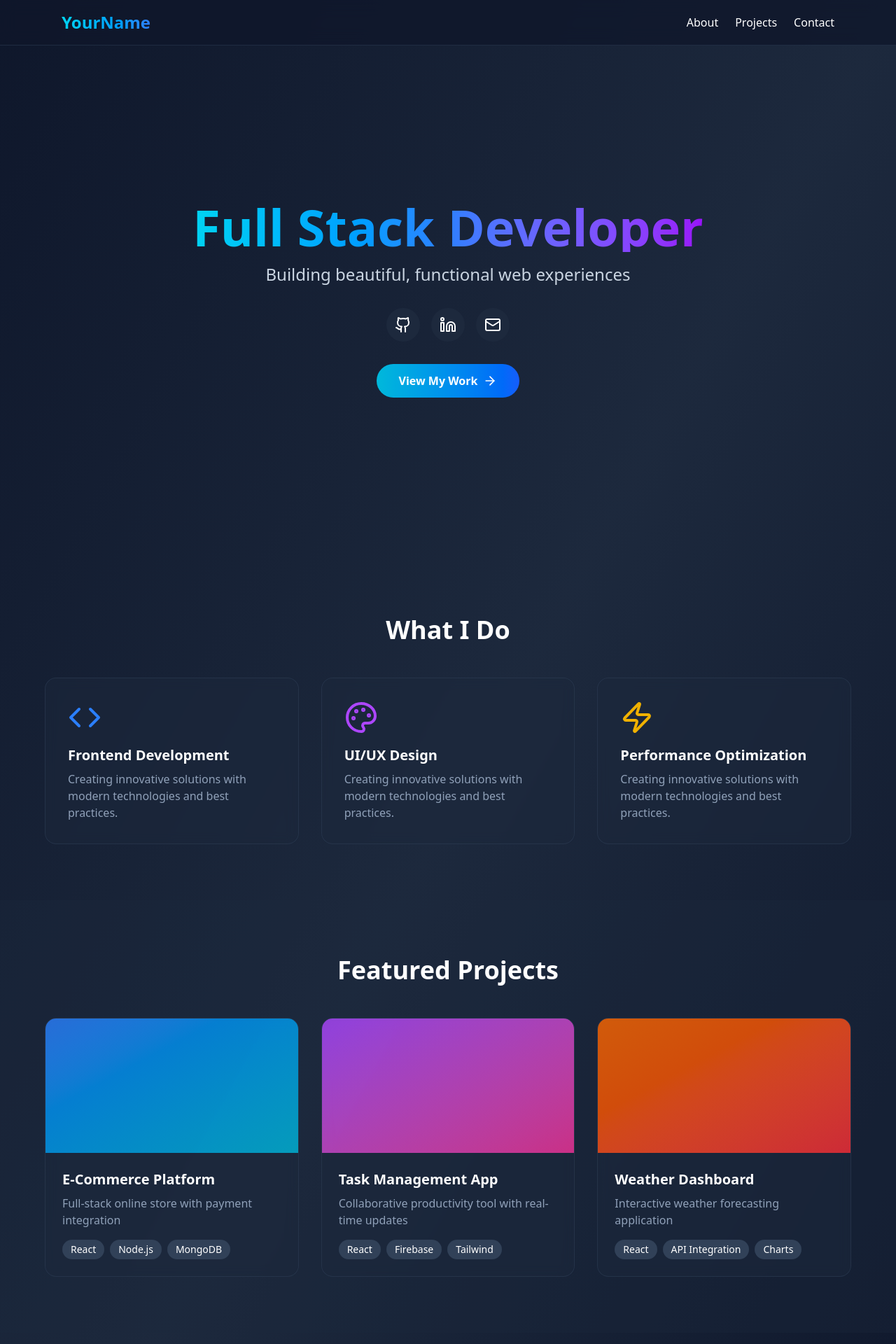
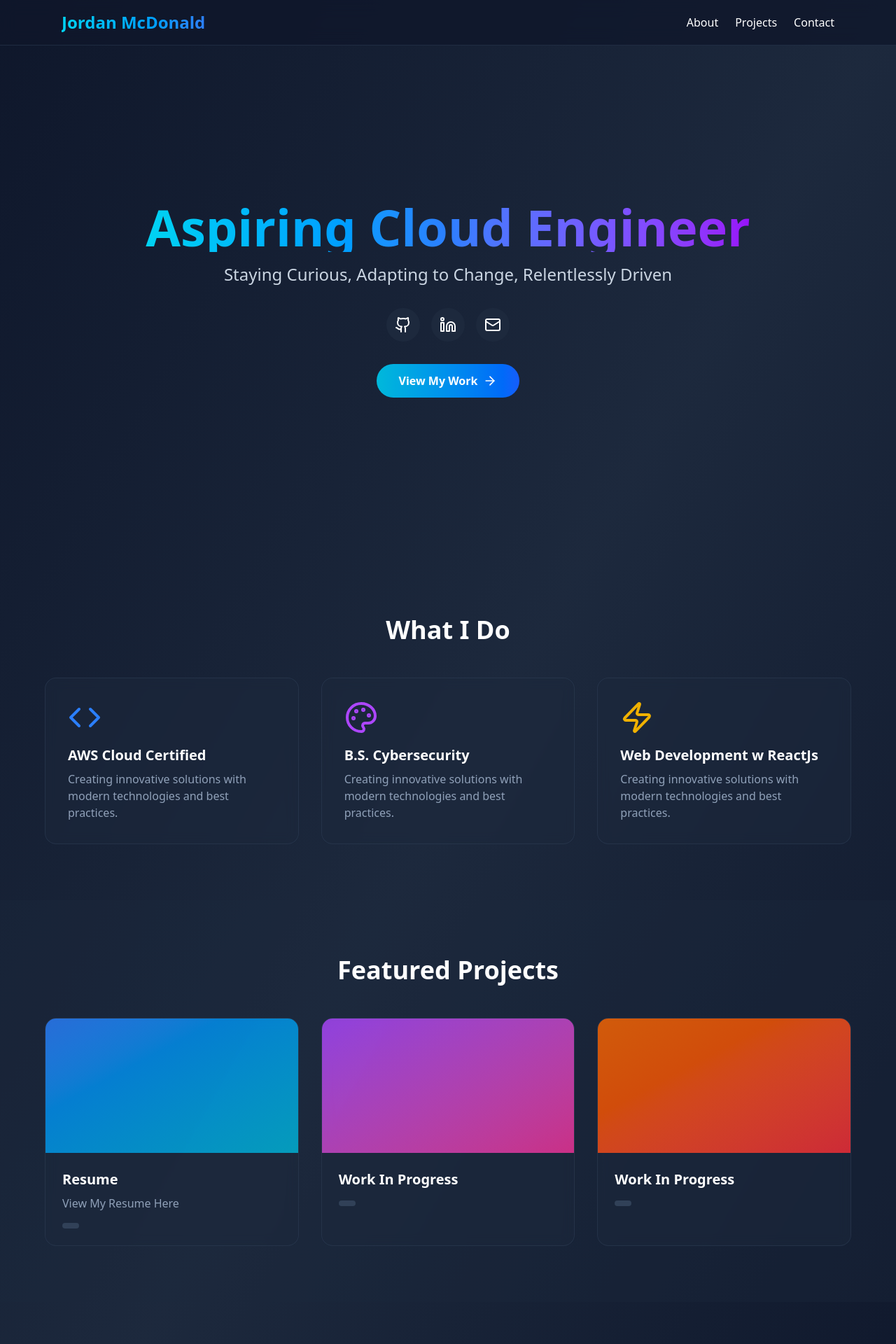
Before and after one commit to jmcdonald46/profilesapp, a React (Vite) app: page / in a window 1280 px wide. Shown: the top 1920 px of the page at 70% size. Built offline with nearby package versions, Linux system fonts and the light colour scheme.

Commit message:
'bygeorgeithinkivedoneit'

```diff
--- a/src/app.jsx
+++ b/src/app.jsx
@@ -12,29 +12,29 @@ export default function App() {
 
     const projects = [
         {
-            title: "E-Commerce Platform",
-            description: "Full-stack online store with payment integration",
-            tech: ["React", "Node.js", "MongoDB"],
+            title: "Resume",
+            description: "View My Resume Here",
+            tech: [""],
             gradient: "from-blue-500 to-cyan-500"
         },
         {
-            title: "Task Management App",
-            description: "Collaborative productivity tool with real-time updates",
-            tech: ["React", "Firebase", "Tailwind"],
+            title: "Work In Progress",
+            description: "",
+            tech: [""],
             gradient: "from-purple-500 to-pink-500"
         },
         {
-            title: "Weather Dashboard",
-            description: "Interactive weather forecasting application",
-            tech: ["React", "API Integration", "Charts"],
+            title: "Work In Progress",
+            description: "",
+            tech: [""],
             gradient: "from-orange-500 to-red-500"
         }
     ];
 
     const skills = [
-        { name: "Frontend Development", icon: Code, color: "text-blue-500" },
-        { name: "UI/UX Design", icon: Palette, color: "text-purple-500" },
-        { name: "Performance Optimization", icon: Zap, color: "text-yellow-500" }
+        { name: "AWS Cloud Certified", icon: Code, color: "text-blue-500" },
+        { name: "B.S. Cybersecurity", icon: Palette, color: "text-purple-500" },
+        { name: "Web Development w ReactJs", icon: Zap, color: "text-yellow-500" }
     ];
 
     return (
@@ -43,7 +43,7 @@ export default function App() {
             <nav className="fixed top-0 w-full bg-slate-900/80 backdrop-blur-md z-50 border-b border-slate-700/50">
                 <div className="max-w-6xl mx-auto px-6 py-4 flex justify-between items-center">
                     <h1 className="text-2xl font-bold bg-gradient-to-r from-cyan-400 to-blue-500 bg-clip-text text-transparent">
-                        YourName
+                        Jordan McDonald
                     </h1>
                     <div className="flex gap-6">
                         <a href="#about" className="hover:text-cyan-400 transition-colors">About</a>
@@ -64,19 +64,33 @@ export default function App() {
                         }}
                     >
                         <h2 className="text-6xl md:text-7xl font-bold mb-4 bg-gradient-to-r from-cyan-400 via-blue-500 to-purple-600 bg-clip-text text-transparent">
-                            Full Stack Developer
+                            Aspiring Cloud Engineer
                         </h2>
                         <p className="text-xl md:text-2xl text-slate-300 mb-8">
-                            Building beautiful, functional web experiences
+                            Staying Curious, Adapting to Change, Relentlessly Driven
                         </p>
                         <div className="flex gap-4 justify-center mb-8">
-                            <a href="#" className="p-3 bg-slate-800 rounded-full hover:bg-slate-700 transition-all hover:scale-110">
+                            <a
+                                href="https://github.com/jmcdonald46"
+                                target="_blank"
+                                rel="noopener noreferrer"
+                                className="p-3 bg-slate-800 rounded-full hover:bg-slate-700 transition-all hover:scale-110"
+                            >
                                 <Github className="w-6 h-6" />
                             </a>
-                            <a href="#" className="p-3 bg-slate-800 rounded-full hover:bg-slate-700 transition-all hover:scale-110">
+
+                            <a
+                                href="https://linkedin.com/in/jmcdonald46"
+                                target="_blank"
+                                rel="noopener noreferrer"
+                                className="p-3 bg-slate-800 rounded-full hover:bg-slate-700 transition-all hover:scale-110"
+                            >
                                 <Linkedin className="w-6 h-6" />
                             </a>
-                            <a href="#" className="p-3 bg-slate-800 rounded-full hover:bg-slate-700 transition-all hover:scale-110">
+                            <a
+                                href="mailto:mcdonaldjordan4860@gmail.com"
+                                className="p-3 bg-slate-800 rounded-full hover:bg-slate-700 transition-all hover:scale-110"
+                            >
                                 <Mail className="w-6 h-6" />
                             </a>
                         </div>
@@ -151,7 +165,7 @@ export default function App() {
                         Have a project in mind? I'd love to hear about it.
                     </p>
                     <a
-                        href="mailto:your.email@example.com"
+                        href="mailto:mcdonaldjordan4860@gmail.com"
                         className="inline-flex items-center gap-2 px-8 py-3 bg-gradient-to-r from-cyan-500 to-blue-600 rounded-full font-semibold hover:shadow-lg hover:shadow-cyan-500/50 transition-all hover:scale-105"
                     >
                         Get In Touch
@@ -163,7 +177,7 @@ export default function App() {
             {/* Footer */}
             <footer className="py-8 px-6 border-t border-slate-700/50">
                 <div className="max-w-6xl mx-auto text-center text-slate-400">
-                    <p>© 2025 YourName. Built with React 19 & Tailwind CSS v4.</p>
+                    <p>© 2025 Jordan McDonald. Built with React 19 & Tailwind CSS v4.</p>
                 </div>
             </footer>
         </div>
```
